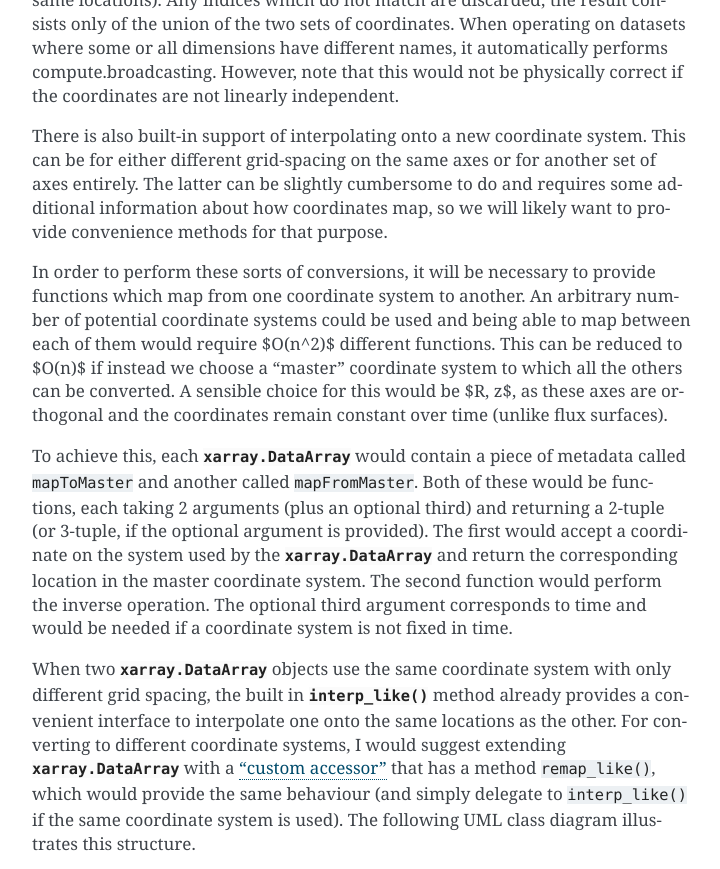
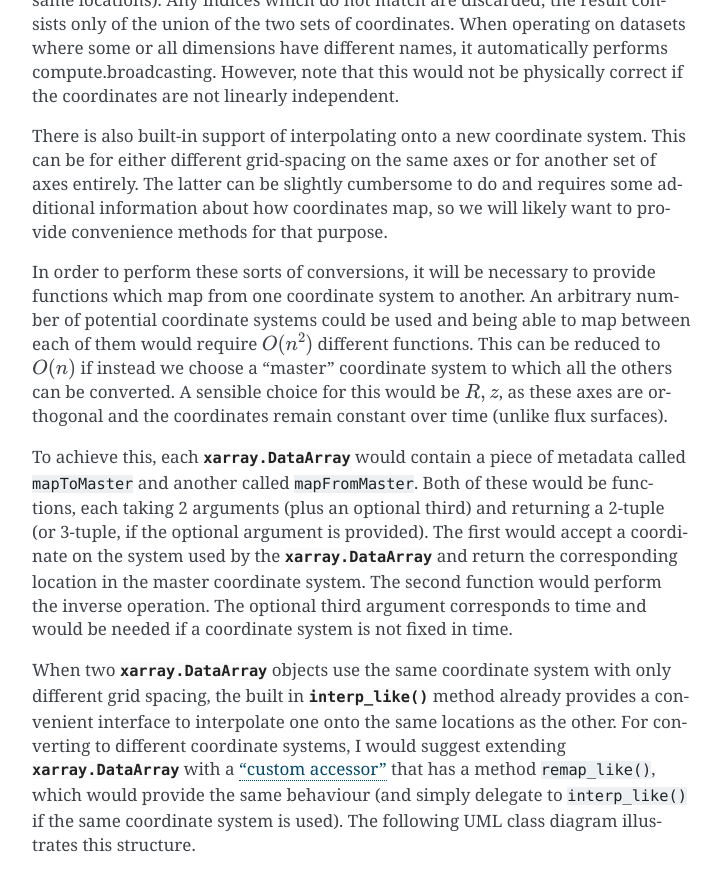
Before and after one commit to indica-mcf/Indica, a Sphinx documentation site: the page built from doc/design.rst, in a window 1280 px wide and 900 px high, scrolled down 606 px, cut to the strip 0-869 px from the top of the window. Shown: the whole strip, without its empty margins (388-1108 px from the left). Built offline with Sphinx 7.4.7, drawn with Linux system fonts in a browser that asks for light colours; part of the change alters nothing that is shown.

```diff
--- a/doc/design.rst
+++ b/doc/design.rst
@@ -43,15 +43,15 @@ do and requires some additional information about how coordinates map,
 so we will likely want to provide convenience methods for that
 purpose.
 
-In order to perform these sorts of conversions, it will be necessary to
-provide functions which map from one coordinate system to another. An
-arbitrary number of potential coordinate systems could be used and
-being able to map between each of them would require $O(n^2)$
-different functions. This can be reduced to $O(n)$ if instead we
-choose a "master" coordinate system to which all the others can be
-converted. A sensible choice for this would be $R, z$, as these axes
-are orthogonal and the coordinates remain constant over time (unlike
-flux surfaces).
+In order to perform these sorts of conversions, it will be necessary
+to provide functions which map from one coordinate system to
+another. An arbitrary number of potential coordinate systems could be
+used and being able to map between each of them would require
+:math:`O(n^2)` different functions. This can be reduced to
+:math:`O(n)` if instead we choose a "master" coordinate system to
+which all the others can be converted. A sensible choice for this
+would be :math:`R, z`, as these axes are orthogonal and the
+coordinates remain constant over time (unlike flux surfaces).
 
 To achieve this, each :py:class:`xarray.DataArray` would contain a piece of metadata
 called ``mapToMaster`` and another called ``mapFromMaster``. Both of these
```
Also changed, not shown: .gitlab-ci.yml.
